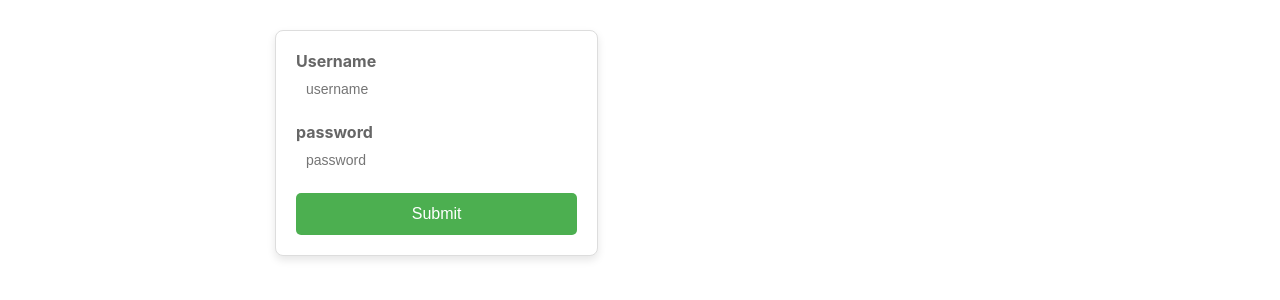
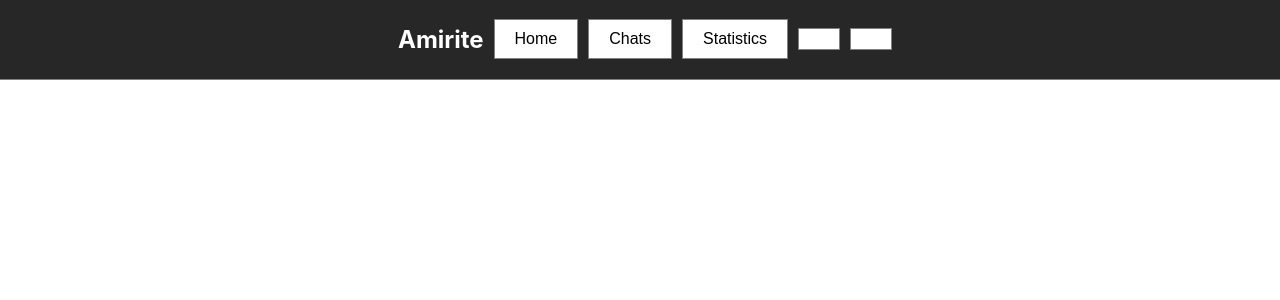
Before and after one commit to Nicholas0305/amirite, a React (Create React App) app in the folder client/: page / in a window 1280 px wide. Shown: the top 300 px of the page. Built offline with nearby package versions, Linux system fonts and the light colour scheme.

Commit message:
WireFrame/UI

```diff
--- a/client/src/App.css
+++ b/client/src/App.css
@@ -44,3 +44,35 @@ textarea {
   cursor: pointer;
   font-size: 16px;
 }
+#navbar{
+  background-color: rgb(39, 39, 39);
+  align-items: center;
+  color: white;
+
+  padding: 5px 10px;
+  border-bottom: 1px solid grey;
+  position: relative;
+  width: 100%;
+  display:flex;
+  justify-content: center;
+}
+#navbar button {
+  background-color: white;
+  color:black;
+  border: 1px solid grey;
+  padding: 10px 20px;
+  text-align: center;
+  text-decoration: none;
+  font-size: 16px;
+  transition: background-color 0.3s, color 0.3s;
+  margin-right: 10px;
+  width:fit-content
+}
+#navbar h1 {
+  margin-right: 10px;
+}
+
+#navbar button:hover {
+  background-color: grey;
+  color: black;
+}
--- a/client/src/App.js
+++ b/client/src/App.js
@@ -4,7 +4,7 @@ import { Outlet } from "react-router-dom";
 function App() {
   return (
     <div className="appLight">
-      <div><Outlet /></div>
+      <div><Outlet/></div>
     </div>
   );
 }
--- a/client/src/components/home/MainPageNav.js
+++ b/client/src/components/home/MainPageNav.js
@@ -1,7 +1,17 @@
 import React from 'react'
 function MainPageNav(){
     return(
-        <div></div>
+       <nav id='navbar'>
+        <h1>Amirite</h1>
+        <button>Home</button>
+        <button>Chats</button>
+        <button>Statistics</button>
+        <button></button>
+        <button></button>
+
+
+
+       </nav>
     )
 }
 export default MainPageNav;
--- a/client/src/index.js
+++ b/client/src/index.js
@@ -7,7 +7,5 @@ const router = createBrowserRouter(routes);
 
 const root = ReactDOM.createRoot(document.getElementById('root'));
 root.render(
-
-    <RouterProvider router={router}/>
-
+  <RouterProvider router={router}/>
 );
--- a/client/src/routes.js
+++ b/client/src/routes.js
@@ -7,8 +7,9 @@ const routes = [
       path: "/",
       element: <App />,
       children: [
-        { path: "/", element: <LoginPage /> },
+        { path: "/", element: <MainPage /> },
         { path: "/MainPage", element: <MainPage /> },
+        // {path: '/Chats',element:<Chats/>}
 
       ],
     },
```
Also changed, not shown: 2 other files (tests, documents, lock files or other folders).
